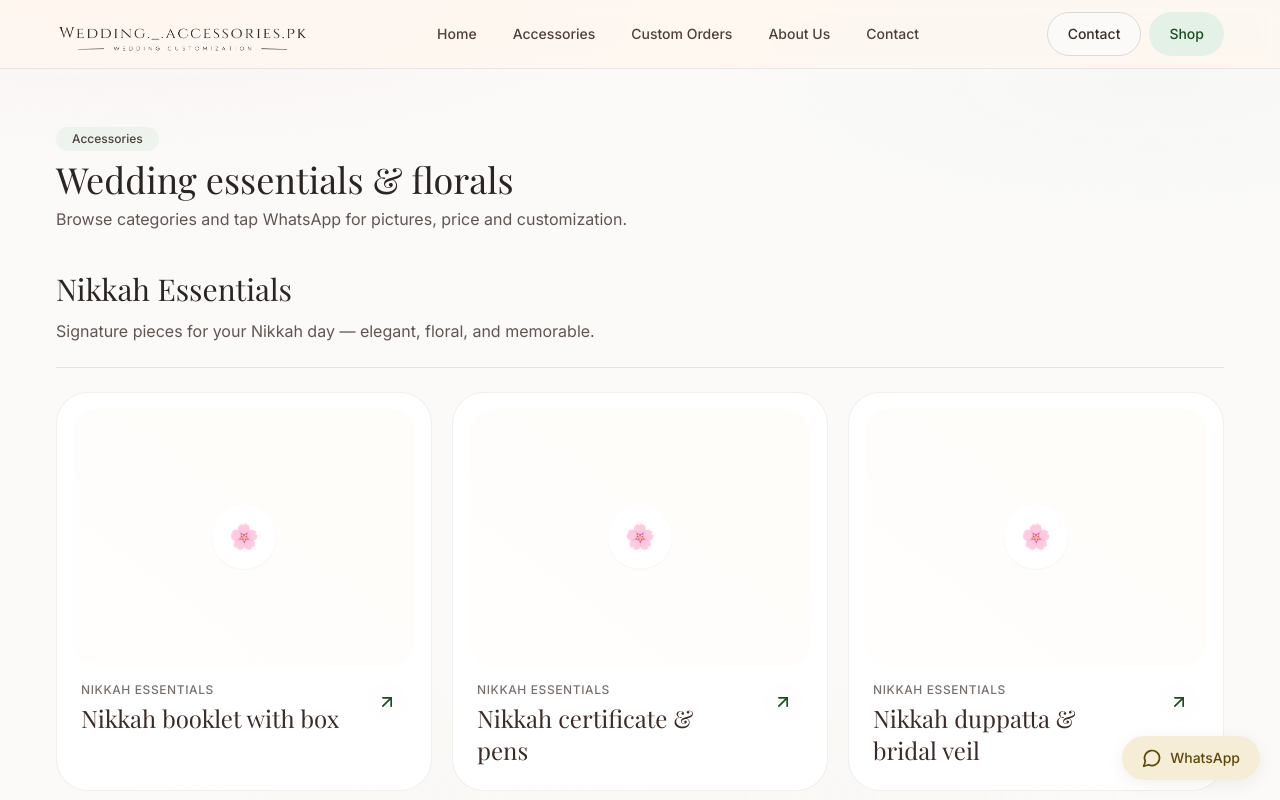
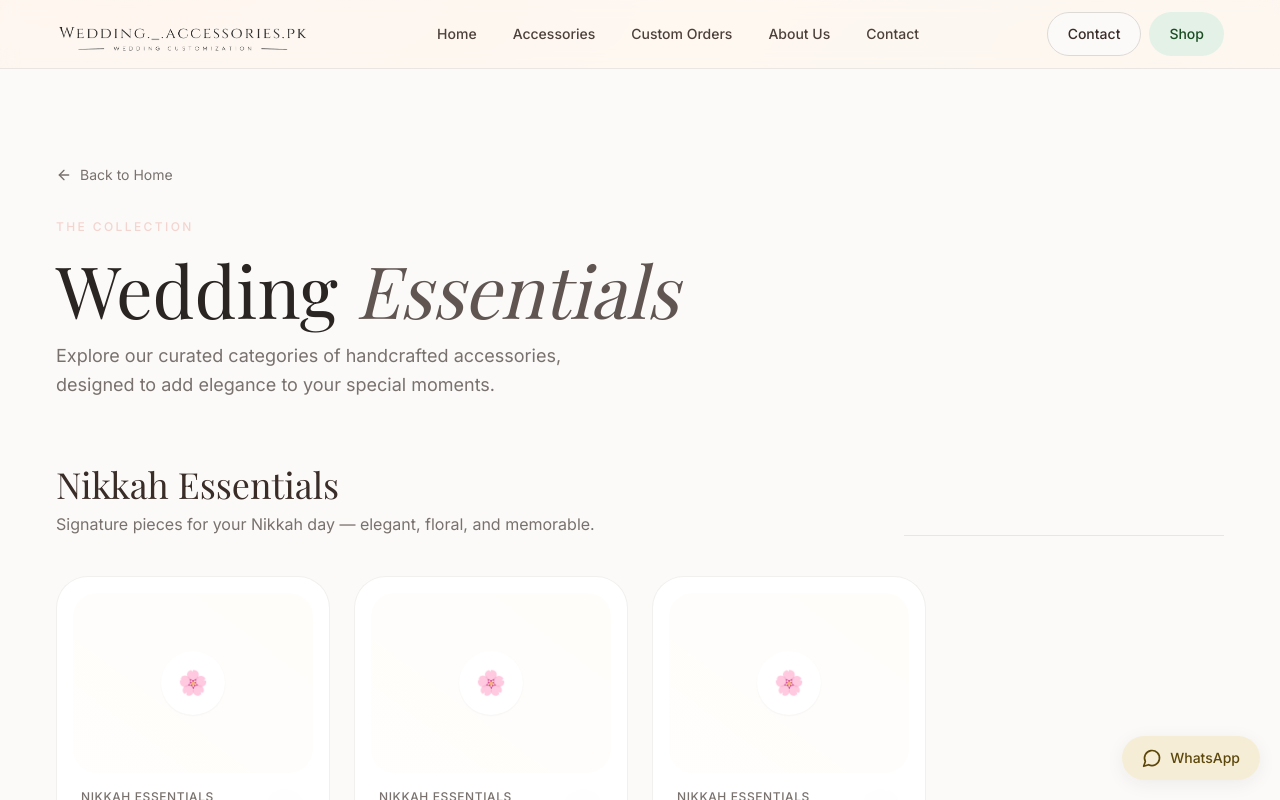
Before and after one commit to pvsameerpvs/Wedding._.accessories.pk-static-nextjs, a Next.js app: page /accessories in a window 1280 px wide. Shown: the top 800 px of the page. Built offline with nearby package versions, Linux system fonts and the light colour scheme; a web font is replaced by a local one.

Commit message:
fix: accessoriespage ui fix

```diff
--- a/app/accessories/page.tsx
+++ b/app/accessories/page.tsx
@@ -1,4 +1,5 @@
-import SectionHeading from "@/components/section-heading"
+import Link from "next/link"
+import { ArrowLeft } from "lucide-react"
 import { Separator } from "@/components/ui/separator"
 import ProductCard from "@/components/product-card"
 import { allProducts } from "@/lib/products"
@@ -13,17 +14,32 @@ const sections = [
 
 export default function AccessoriesPage() {
   return (
-    <div className="container py-12 md:py-14">
-      <SectionHeading
-        eyebrow="Accessories"
-        title="Wedding essentials & florals"
-        desc="Browse categories and tap WhatsApp for pictures, price and customization."
-      />
+    <div className="min-h-screen bg-background relative overflow-hidden">
+       {/* Background Decoration */}
+       <div className="fixed top-0 right-0 w-[500px] h-[500px] bg-primary/5 rounded-full blur-[100px] -translate-y-1/2 translate-x-1/2 -z-10" />
+       <div className="fixed bottom-0 left-0 w-[600px] h-[600px] bg-secondary/5 rounded-full blur-[120px] translate-y-1/3 -translate-x-1/4 -z-10" />
 
-      <div className="mt-10 space-y-12">
+       <div className="container py-12 md:py-20 lg:py-24 space-y-16">
+          {/* Header */}
+          <div className="space-y-6 animate-fadeUp">
+             <Link href="/" className="inline-flex items-center gap-2 text-sm text-muted-foreground hover:text-charcoal transition-colors">
+                <ArrowLeft className="w-4 h-4" /> Back to Home
+             </Link>
+             <div className="space-y-4">
+                <span className="text-xs font-medium tracking-[0.2em] uppercase text-primary">The Collection</span>
+                <h1 className="font-serif text-5xl md:text-6xl lg:text-7xl">
+                   Wedding <span className="italic text-charcoal/80">Essentials</span>
+                </h1>
+                <p className="text-lg text-muted-foreground max-w-xl leading-relaxed">
+                   Explore our curated categories of handcrafted accessories, designed to add elegance to your special moments.
+                </p>
+             </div>
+          </div>
+
+          {/* Catalog Sections */}
+          <div className="space-y-24">
             {sections.map((s) => {
-          const products = allProducts.filter((p) => p.category.toLowerCase().replaceAll(" & ", " ").replaceAll(" ", "-") === s.id)
-          // Fallback mapping for ids to categories
+               // Fallback mapping for ids to categories (matching existing logic)
                const byId = (id: string) => {
                  if (id === "nikkah-essentials") return "Nikkah Essentials"
                  if (id === "wedding-props-decor") return "Wedding Props & Decor"
@@ -32,16 +48,21 @@ export default function AccessoriesPage() {
                  if (id === "bridal-accessories") return "Bridal Accessories"
                  return ""
                }
+
                const items = allProducts.filter((p) => p.category === byId(s.id))
+               if (items.length === 0) return null
 
                return (
-            <section key={s.id} id={s.id} className="scroll-mt-28">
-              <div className="flex flex-col gap-3">
-                <h2 className="font-serif text-3xl">{s.title}</h2>
-                <p className="text-sm md:text-base text-charcoal/80 max-w-3xl">{s.desc}</p>
+                 <section key={s.id} id={s.id} className="scroll-mt-32">
+                   <div className="flex flex-col md:flex-row md:items-end justify-between gap-4 mb-10">
+                      <div className="space-y-2">
+                         <h2 className="font-serif text-3xl md:text-4xl text-charcoal">{s.title}</h2>
+                         <p className="text-muted-foreground">{s.desc}</p>
                       </div>
-              <Separator className="my-6" />
-              <div className="grid gap-5 sm:grid-cols-2 lg:grid-cols-3">
+                      <Separator className="flex-1 md:w-auto md:max-w-xs bg-charcoal/10" />
+                   </div>
+
+                   <div className="grid grid-cols-1 sm:grid-cols-2 lg:grid-cols-3 xl:grid-cols-4 gap-x-6 gap-y-10">
                      {items.map((p) => (
                        <ProductCard key={p.name} name={p.name} category={p.category} />
                      ))}
@@ -51,5 +72,6 @@ export default function AccessoriesPage() {
             })}
           </div>
        </div>
+    </div>
   )
 }
```
Lines whose indentation alone changed are shown as unchanged.
